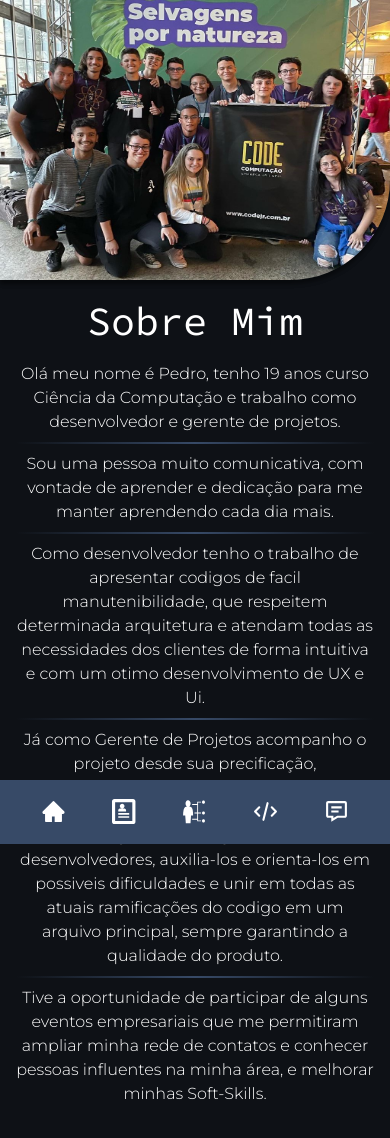
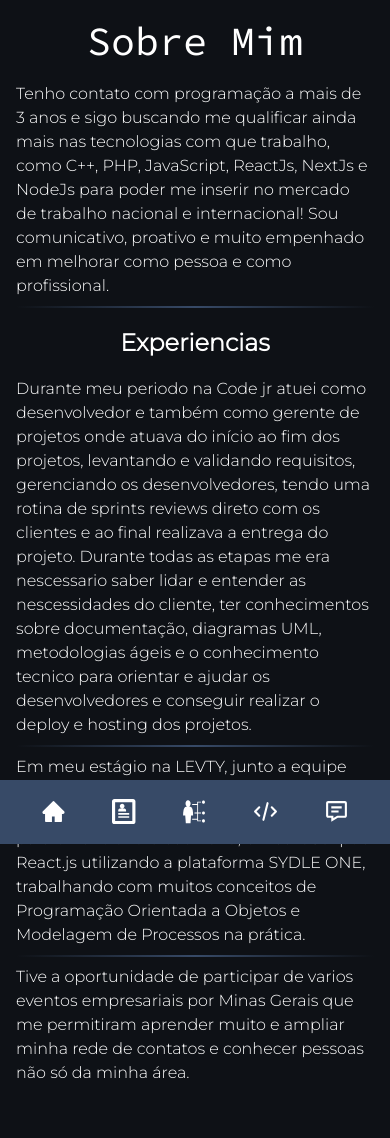
Before and after one commit to Pedro-Grimaldi-Hansel/Portfolio, a Next.js app: page /Sobre in a window 390 px wide. Shown: the top 1138 px of the page. Built offline with nearby package versions, Linux system fonts and the light colour scheme.

Commit message:
sobre mim bem cru na home mobile

```diff
--- a/src/pages/Sobre.tsx
+++ b/src/pages/Sobre.tsx
@@ -14,31 +14,20 @@ const Sobre = () => {
         <NavBarMobile/>
         <main className={styles.Sobre}>
 
-          <header>
-            <Image alt='Foto da RR' src={foto2}/>
-          </header>
-
           <section>
             <h1>Sobre Mim</h1>
 
-            <p>Olá meu nome é Pedro, tenho 19 anos curso Ciência da Computação e trabalho como desenvolvedor e gerente de projetos.</p>
+            <p>Tenho contato com programação a mais de 3 anos e sigo buscando me qualificar ainda mais nas tecnologias com que trabalho, como C++, PHP, JavaScript, ReactJs, NextJs e NodeJs para poder me inserir no mercado de trabalho nacional e internacional! Sou comunicativo, proativo e muito empenhado em melhorar como pessoa e como profissional.</p>
             <hr/>
 
-            <p>Sou uma pessoa muito comunicativa, com vontade de aprender e dedicação para me manter aprendendo cada dia mais.</p>
+            <h2>Experiencias</h2>
+            <p>Durante meu periodo na Code jr atuei como desenvolvedor e também como gerente de projetos onde atuava do início ao fim dos projetos, levantando e validando requisitos, gerenciando os desenvolvedores, tendo uma rotina de sprints reviews direto com os clientes e ao final realizava a entrega do projeto. Durante todas as etapas me era nescessario saber lidar e entender as nescessidades do cliente, ter conhecimentos sobre documentação, diagramas UML, metodologias ágeis e o conhecimento tecnico para orientar e ajudar os desenvolvedores e conseguir realizar o deploy e hosting dos projetos.</p>
             <hr/>
 
-            <p>Como desenvolvedor tenho o trabalho de apresentar codigos de facil manutenibilidade, que respeitem determinada
-                arquitetura e atendam todas as necessidades dos clientes de forma intuitiva e com um otimo desenvolvimento de UX e Ui.</p>
+            <p>Em meu estágio na LEVTY, junto a equipe que fazia parte, desenvolvia soluções para o setor de comércio e gerência de energia, para o front-end e back-end, em JavaScript e React.js utilizando a plataforma SYDLE ONE, trabalhando com muitos conceitos de Programação Orientada a Objetos e Modelagem de Processos na prática.</p>
             <hr/>
 
-            <p>Já como Gerente de Projetos acompanho o projeto desde sua precificação, desenvolvimento de sprints e alocação de
-                desenvolvedores, apos o inicio do projeto sou encarregado de delegar tarefas aos desenvolvedores, auxilia-los e
-                orienta-los em possiveis dificuldades e unir em todas as atuais ramificações do codigo em um arquivo principal,
-                sempre garantindo a qualidade do produto.</p>
-            <hr/>
-
-            <p>Tive a oportunidade de participar de alguns eventos empresariais que me permitiram ampliar minha rede de contatos e
-                conhecer pessoas influentes na minha área, e melhorar minhas Soft-Skills.</p>
+            <p>Tive a oportunidade de participar de varios eventos empresariais por Minas Gerais que me permitiram aprender muito e ampliar minha rede de contatos e conhecer pessoas não só da minha área.</p>
 
           </section>
 
--- a/src/styles/scss/index.module.scss
+++ b/src/styles/scss/index.module.scss
@@ -23,7 +23,6 @@
         }
     }
     .Home_text{
-        text-align: center;
         margin-left: 16px;
         margin-right: 16px;
         margin-top: 64px;
--- a/src/styles/scss/sobre.module.scss
+++ b/src/styles/scss/sobre.module.scss
@@ -21,6 +21,7 @@
             margin-bottom: 16px;
         }
         p{
+            text-align: left;
             margin: 0;
             font-size: 16px;
             margin-bottom: 8px;
```
